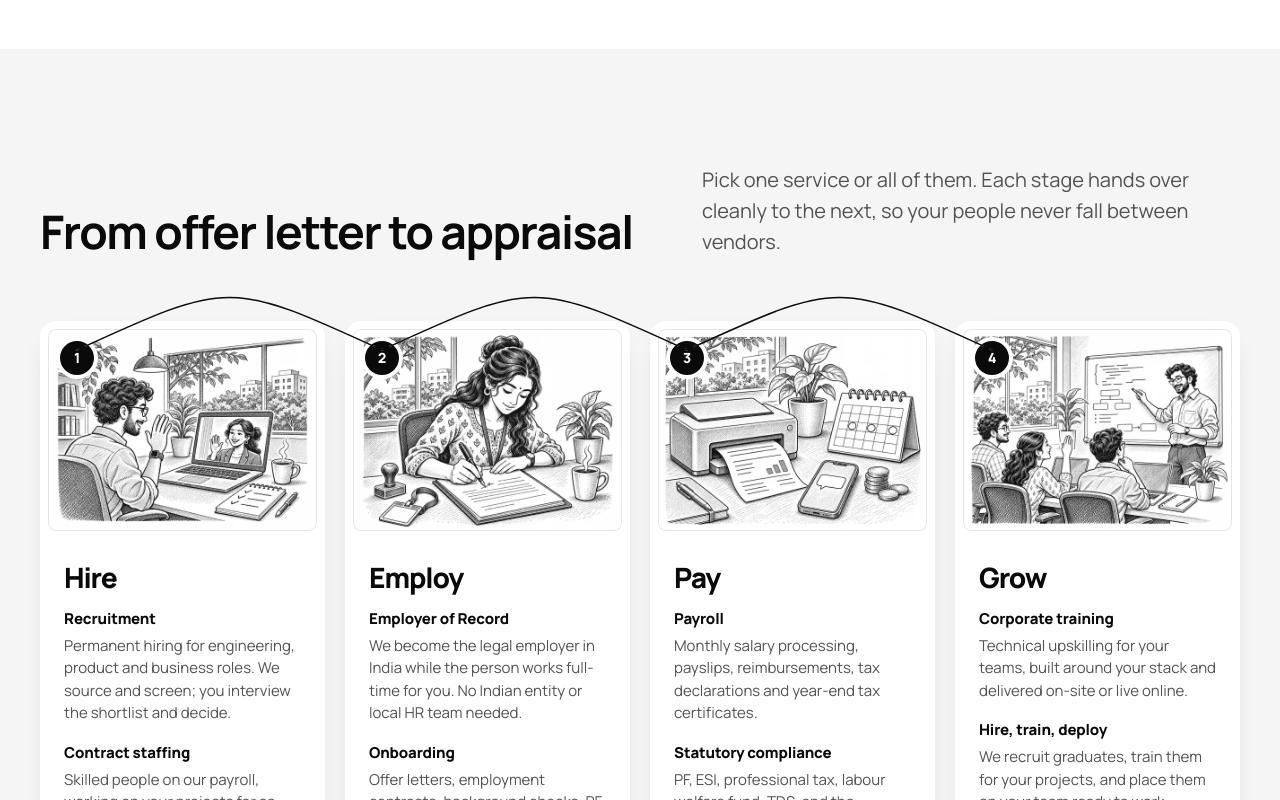
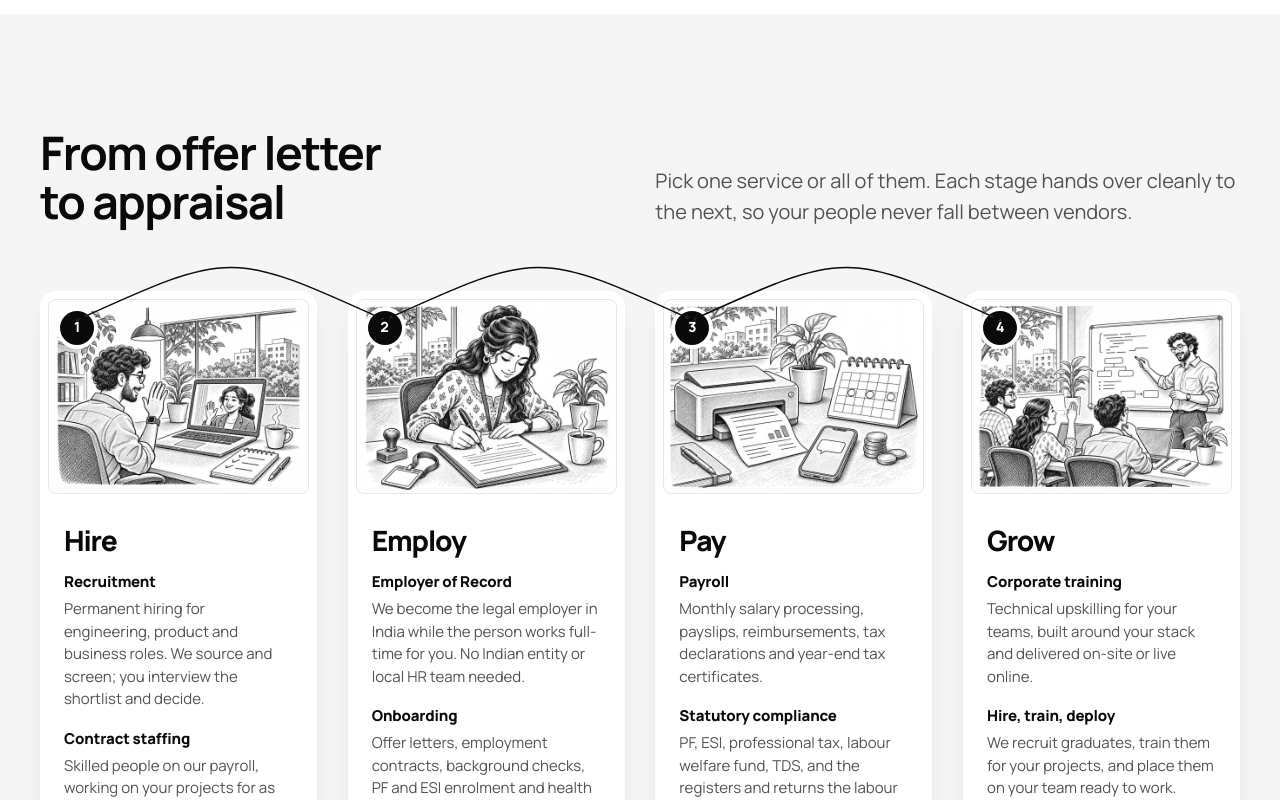
Before and after one commit to Varunsai2000/pavaniit-com, a Next.js app: page / in a window 1280 px wide. Shown: the part 1140-1940 px from the top of the page. Built offline with nearby package versions, Linux system fonts and the light colour scheme.

Commit message:
Layout: one 12-column grid; every split turns at column 7

```diff
--- a/src/app/globals.css
+++ b/src/app/globals.css
@@ -170,7 +170,7 @@ table { font-variant-numeric: tabular-nums; }
 /* ---------- Hero ---------- */
 
 .hero { padding-block: clamp(var(--space-7), 4vw, var(--space-14)) clamp(var(--space-16), 7vw, var(--space-24)); }
-.hero-top { display: grid; grid-template-columns: minmax(0, 1.15fr) minmax(0, 0.85fr); gap: var(--space-7) clamp(var(--space-8), 5vw, var(--space-20)); align-items: end; }
+.hero-top { display: grid; grid-template-columns: var(--grid-half); gap: var(--space-7) var(--grid-gap); align-items: end; }
 .hero-top .display { max-width: var(--measure-display); }
 .hero-side { display: grid; gap: var(--space-5); padding-bottom: var(--space-1); }
 .hero-side .lead { font-size: var(--text-lg); }
@@ -272,9 +272,8 @@ table { font-variant-numeric: tabular-nums; }
 .page-intro .h1, .page-intro .lead { margin-top: var(--space-5); }
 .on-mist { background: var(--color-surface); }
 .section-head { display: grid; gap: var(--space-4); max-width: var(--measure-section); margin-bottom: clamp(var(--space-10), 5vw, var(--space-16)); }
-.section-head-split { display: grid; grid-template-columns: minmax(0, 1fr) minmax(0, 0.9fr); gap: var(--space-5) var(--space-16); align-items: end; margin-bottom: clamp(var(--space-10), 5vw, var(--space-16)); }
-.section-head-split .lead { justify-self: end; }
-@media (max-width: 860px) { .section-head-split { grid-template-columns: minmax(0, 1fr); } .section-head-split .lead { justify-self: start; } }
+.section-head-split { display: grid; grid-template-columns: var(--grid-half); gap: var(--space-5) var(--grid-gap); align-items: end; margin-bottom: clamp(var(--space-10), 5vw, var(--space-16)); }
+@media (max-width: 860px) { .section-head-split { grid-template-columns: minmax(0, 1fr); } }
 
 /* ---------- Journey (four stages) ---------- */
 
@@ -282,7 +281,7 @@ table { font-variant-numeric: tabular-nums; }
 .journey-path { position: absolute; left: 0; width: 100%; top: 0; height: 100%; pointer-events: none; z-index: var(--z-float); overflow: visible; }
 .journey-path .track { fill: none; stroke: var(--color-line-strong); stroke-width: 1.5; stroke-dasharray: 2 7; stroke-linecap: round; }
 .journey-path .draw { fill: none; stroke: var(--color-ink); stroke-width: 1.5; stroke-linecap: round; }
-.journey-grid { position: relative; z-index: var(--z-raised); display: grid; grid-template-columns: repeat(4, minmax(0, 1fr)); gap: var(--space-5); list-style: none; }
+.journey-grid { position: relative; z-index: var(--z-raised); display: grid; grid-template-columns: repeat(4, minmax(0, 1fr)); gap: var(--grid-gap); list-style: none; }
 .stage {
   display: grid; grid-template-rows: auto 1fr auto; height: 100%;
   border-radius: var(--radius-card); background: var(--color-bg); box-shadow: var(--shadow-card);
@@ -330,7 +329,7 @@ table { font-variant-numeric: tabular-nums; }
 .on-ink .h2 { color: var(--color-on-inverse); }
 .on-ink .lead { color: var(--color-on-inverse-2); }
 .ink-head { display: grid; gap: var(--space-5); max-width: var(--measure-section); margin-bottom: clamp(var(--space-10), 5vw, var(--space-20)); }
-.cycle { display: grid; grid-template-columns: minmax(0, 1fr) minmax(0, 1fr); gap: clamp(var(--space-10), 6vw, var(--space-24)); align-items: start; }
+.cycle { display: grid; grid-template-columns: var(--grid-half); gap: var(--space-10) var(--grid-gap); align-items: start; }
 .cycle-steps { list-style: none; display: grid; border-top: var(--border-hairline) solid var(--color-inverse-line); }
 .cycle-steps li { display: grid; grid-template-columns: var(--col-step) minmax(0, 1fr); gap: var(--space-5); padding-block: var(--space-6); border-bottom: var(--border-hairline) solid var(--color-inverse-line); }
 .cycle-n { font-size: var(--text-5xl); font-weight: var(--weight-light); line-height: var(--leading-numeral); letter-spacing: var(--tracking-display); color: var(--color-on-inverse); font-variant-numeric: tabular-nums; }
@@ -390,7 +389,7 @@ table { font-variant-numeric: tabular-nums; }
 
 /* ---------- Pricing ---------- */
 
-.price-grid { display: grid; grid-template-columns: repeat(3, minmax(0, 1fr)); gap: var(--space-4); }
+.price-grid { display: grid; grid-template-columns: repeat(3, minmax(0, 1fr)); gap: var(--grid-gap); }
 .price-card { display: flex; flex-direction: column; padding: var(--space-7); border-radius: var(--radius-card); border: var(--border-hairline) solid var(--color-line); background: var(--color-bg); }
 .price-card.is-lead { background: var(--color-inverse); border-color: var(--color-inverse); color: var(--color-on-inverse); position: relative; overflow: hidden; }
 .price-card > * { position: relative; }
@@ -410,7 +409,7 @@ table { font-variant-numeric: tabular-nums; }
 
 /* ---------- India details ---------- */
 
-.depth { display: grid; grid-template-columns: minmax(0, 0.85fr) minmax(0, 1.15fr); gap: clamp(var(--space-8), 6vw, var(--space-24)); align-items: start; }
+.depth { display: grid; grid-template-columns: var(--grid-half); gap: var(--space-8) var(--grid-gap); align-items: start; }
 .depth-list { list-style: none; border-top: var(--border-strong) solid var(--color-ink); }
 .depth-list li { display: grid; grid-template-columns: minmax(0, 0.75fr) minmax(0, 1.25fr); gap: var(--space-2) var(--space-8); padding-block: var(--space-5); border-bottom: var(--border-hairline) solid var(--color-line); }
 .depth-list b { font-weight: var(--weight-heavy); letter-spacing: var(--tracking-tight); }
@@ -419,15 +418,16 @@ table { font-variant-numeric: tabular-nums; }
 
 /* Numbered ledger: full-width rows, number / topic / detail. */
 .ledger { list-style: none; border-top: var(--border-strong) solid var(--color-ink); }
-.ledger li { display: grid; grid-template-columns: var(--col-index) minmax(0, 0.8fr) minmax(0, 1.6fr); gap: var(--space-2) var(--space-8); align-items: baseline; padding-block: var(--space-7); border-bottom: var(--border-hairline) solid var(--color-line-strong); }
+.ledger li { display: grid; grid-template-columns: var(--grid); gap: var(--space-2) var(--grid-gap); align-items: baseline; padding-block: var(--space-7); border-bottom: var(--border-hairline) solid var(--color-line-strong); }
 .ledger-n { font-size: var(--text-md); font-weight: var(--weight-bold); color: var(--color-ink-3); font-variant-numeric: tabular-nums; }
 .ledger-k { font-size: var(--text-2xl); font-weight: var(--weight-bold); letter-spacing: var(--tracking-title); line-height: var(--leading-snug); }
-.ledger p { color: var(--color-ink-2); max-width: var(--measure); }
-@media (max-width: 760px) { .ledger li { grid-template-columns: var(--col-index-sm) minmax(0, 1fr); } .ledger p { grid-column: 2; } }
+.ledger-k { grid-column: var(--span-topic); }
+.ledger p { grid-column: var(--span-side); color: var(--color-ink-2); max-width: var(--measure); }
+@media (max-width: 760px) { .ledger li { grid-template-columns: var(--col-index-sm) minmax(0, 1fr); } .ledger-k, .ledger p { grid-column: 2; } }
 
 /* ---------- FAQ ---------- */
 
-.faq-layout { display: grid; grid-template-columns: minmax(0, 0.75fr) minmax(0, 1.25fr); gap: var(--space-8) clamp(var(--space-8), 6vw, var(--space-24)); align-items: start; }
+.faq-layout { display: grid; grid-template-columns: var(--grid-half); gap: var(--space-8) var(--grid-gap); align-items: start; }
 .faq-layout > .h2 { position: sticky; top: calc(var(--header-h) + var(--space-8)); }
 .faq { border-top: var(--border-hairline) solid var(--color-line-strong); }
 .faq details { border-bottom: var(--border-hairline) solid var(--color-line-strong); }
@@ -450,7 +450,7 @@ table { font-variant-numeric: tabular-nums; }
 
 /* ---------- CTA band ---------- */
 
-.cta-band { position: relative; overflow: hidden; display: grid; grid-template-columns: minmax(0, 1.1fr) minmax(0, 0.9fr); align-items: stretch; border-radius: var(--radius-card); background: var(--color-inverse); color: var(--color-on-inverse); }
+.cta-band { position: relative; overflow: hidden; display: grid; grid-template-columns: var(--grid-half); column-gap: var(--grid-gap); align-items: stretch; border-radius: var(--radius-card); background: var(--color-inverse); color: var(--color-on-inverse); }
 .cta-copy { padding: clamp(var(--space-10), 5vw, var(--space-16)); align-self: center; }
 .cta-band .h2 { color: var(--color-on-inverse); max-width: var(--measure-heading-wide); }
 .cta-band p { margin-top: var(--space-4); color: var(--color-on-inverse-2); max-width: var(--measure-cta); }
@@ -467,7 +467,7 @@ table { font-variant-numeric: tabular-nums; }
 .crumbs li + li::before { content: "/"; margin-right: var(--space-1-5); color: var(--color-ink-3); }
 
 .page-hero { padding-block: clamp(var(--space-8), 4vw, var(--space-14)) clamp(var(--space-10), 5vw, var(--space-20)); }
-.page-hero-grid { display: grid; grid-template-columns: minmax(0, 1.1fr) minmax(0, 0.9fr); gap: var(--space-8) clamp(var(--space-8), 5vw, var(--space-20)); align-items: center; }
+.page-hero-grid { display: grid; grid-template-columns: var(--grid-half); gap: var(--space-8) var(--grid-gap); align-items: center; }
 .page-hero-grid .h1 { margin-top: var(--space-5); max-width: var(--measure-heading); }
 .page-hero-grid .lead { margin-top: var(--space-5); }
 .page-hero-meta { display: grid; gap: var(--space-4); margin-top: var(--space-7); }
@@ -475,7 +475,7 @@ table { font-variant-numeric: tabular-nums; }
 .page-hero-plain .lead { margin-top: var(--space-5); }
 @media (max-width: 900px) { .page-hero-grid { grid-template-columns: minmax(0, 1fr); } .page-hero-art { order: -1; } }
 
-.service-block { display: grid; grid-template-columns: minmax(0, 0.9fr) minmax(0, 1.1fr); gap: var(--space-6) clamp(var(--space-8), 6vw, var(--space-24)); padding-block: clamp(var(--space-10), 5vw, var(--space-16)); border-top: var(--border-hairline) solid var(--color-line); }
+.service-block { display: grid; grid-template-columns: var(--grid-half); gap: var(--space-6) var(--grid-gap); padding-block: clamp(var(--space-10), 5vw, var(--space-16)); border-top: var(--border-hairline) solid var(--color-line); }
 .service-block:first-child { border-top: 0; padding-top: 0; }
 .service-block .h2 { font-size: var(--text-h2-sm); }
 .service-block .lead { margin-top: var(--space-4); }
@@ -484,7 +484,7 @@ table { font-variant-numeric: tabular-nums; }
 .check-list li svg { width: var(--icon-lg); height: var(--icon-lg); color: var(--color-ink); margin-top: var(--space-0-5); }
 @media (max-width: 860px) { .service-block { grid-template-columns: minmax(0, 1fr); } }
 
-.steps { list-style: none; display: grid; grid-template-columns: repeat(4, minmax(0, 1fr)); gap: var(--space-4); }
+.steps { list-style: none; display: grid; grid-template-columns: repeat(4, minmax(0, 1fr)); gap: var(--grid-gap); }
 .steps li { padding: var(--space-6); border-radius: var(--radius-card); background: var(--color-bg); box-shadow: var(--shadow-card); }
 .steps .step-n { display: grid; place-items: center; width: var(--size-step); height: var(--size-step); border-radius: var(--radius-pill); background: var(--color-inverse); color: var(--color-on-inverse); font-size: var(--text-sm); font-weight: var(--weight-heavy); }
 .steps .h4 { margin-top: var(--space-6); }
@@ -492,7 +492,7 @@ table { font-variant-numeric: tabular-nums; }
 @media (max-width: 900px) { .steps { grid-template-columns: repeat(2, minmax(0, 1fr)); } }
 @media (max-width: 520px) { .steps { grid-template-columns: minmax(0, 1fr); } }
 
-.next-stage { display: grid; grid-template-columns: minmax(0, 1fr) minmax(0, 1fr); gap: var(--space-8) clamp(var(--space-8), 6vw, var(--space-24)); align-items: center; }
+.next-stage { display: grid; grid-template-columns: var(--grid-half); gap: var(--space-8) var(--grid-gap); align-items: center; }
 .next-card { display: grid; grid-template-columns: minmax(0, 0.9fr) minmax(0, 1.1fr); border-radius: var(--radius-card); background: var(--color-bg); box-shadow: var(--shadow-card); overflow: hidden; text-decoration: none; color: inherit; transition: transform var(--dur-panel) var(--ease-out); }
 .next-card .stage-art { min-height: var(--size-art-min); }
 .next-card-body { padding: var(--space-6); display: grid; gap: var(--space-3); align-content: center; }
@@ -502,12 +502,14 @@ table { font-variant-numeric: tabular-nums; }
   .next-card .stage-art > img { height: auto; aspect-ratio: var(--frame-ratio); } }
 
 /* Docs (privacy, glossary) */
-.doc { display: grid; grid-template-columns: minmax(0, 0.6fr) minmax(0, 1.4fr); gap: var(--space-8) clamp(var(--space-10), 6vw, var(--space-24)); align-items: start; }
+.doc { display: grid; grid-template-columns: var(--grid); gap: var(--space-8) var(--grid-gap); align-items: start; }
+.doc > :first-child { grid-column: var(--span-aside); }
+.doc > :last-child { grid-column: var(--span-doc); }
 .doc-aside { position: sticky; top: calc(var(--header-h) + var(--space-8)); display: grid; gap: var(--space-4); }
 .doc-aside nav { display: grid; gap: var(--space-0-5); margin-top: var(--space-2); max-height: calc(100vh - var(--header-h) * 3); overflow-y: auto; }
 .doc-aside nav a { padding: var(--space-1-5) var(--space-3); border-radius: var(--radius-control); font-size: var(--text-md); color: var(--color-ink-2); text-decoration: none; }
 @media (hover: hover) and (pointer: fine) { .doc-aside nav a:hover { background: var(--color-surface); color: var(--color-ink); } }
-@media (max-width: 900px) { .doc { grid-template-columns: minmax(0, 1fr); } .doc-aside { position: static; } .doc-aside nav { display: none; } }
+@media (max-width: 900px) { .doc { grid-template-columns: minmax(0, 1fr); } .doc > :first-child, .doc > :last-child { grid-column: auto; } .doc-aside { position: static; } .doc-aside nav { display: none; } }
 .prose { max-width: var(--measure-prose); }
 .prose h2 { margin-top: var(--space-12); margin-bottom: var(--space-3); font-size: var(--text-2xl); font-weight: var(--weight-heavy); letter-spacing: var(--tracking-title); }
 .prose h2:first-child { margin-top: 0; }
@@ -529,7 +531,7 @@ table { font-variant-numeric: tabular-nums; }
 .term:target h2 { color: var(--color-inverse); }
 
 /* People (about) */
-.people { display: grid; grid-template-columns: repeat(2, minmax(0, 1fr)); gap: var(--space-4); }
+.people { display: grid; grid-template-columns: var(--grid-half); gap: var(--grid-gap); }
 .person-card { display: grid; grid-template-columns: var(--size-avatar) minmax(0, 1fr); gap: var(--space-5); padding: var(--space-7); border-radius: var(--radius-card); background: var(--color-surface); }
 .avatar { display: grid; place-items: center; width: var(--size-avatar); height: var(--size-avatar); border-radius: var(--radius-pill); background: var(--color-bg); color: var(--color-ink-3); font-size: var(--text-lg); font-weight: var(--weight-heavy); }
 .person-card p { margin-top: var(--space-2); color: var(--color-ink-2); font-size: var(--text-md); }
@@ -538,7 +540,7 @@ table { font-variant-numeric: tabular-nums; }
 
 /* ---------- Forms ---------- */
 
-.contact-layout { display: grid; grid-template-columns: minmax(0, 0.85fr) minmax(0, 1.15fr); gap: var(--space-10) clamp(var(--space-10), 6vw, var(--space-24)); align-items: start; }
+.contact-layout { display: grid; grid-template-columns: var(--grid-half); gap: var(--space-10) var(--grid-gap); align-items: start; }
 @media (max-width: 900px) { .contact-layout { grid-template-columns: minmax(0, 1fr); } }
 .contact-facts { list-style: none; display: grid; margin-top: var(--space-8); border-top: var(--border-hairline) solid var(--color-line); }
 .contact-facts li { display: grid; grid-template-columns: var(--col-label) minmax(0, 1fr); gap: var(--space-4); padding-block: var(--space-4); border-bottom: var(--border-hairline) solid var(--color-line); font-size: var(--text-md); }
@@ -579,7 +581,9 @@ select.input { appearance: none; padding-right: var(--space-10); background: var
 /* ---------- Footer ---------- */
 
 .site-footer { margin-top: clamp(var(--space-12), 6vw, var(--space-24)); background: var(--color-inverse); color: var(--color-on-inverse-2); padding-block: clamp(var(--space-14), 7vw, var(--space-24)) calc(var(--space-8) + env(safe-area-inset-bottom, 0)); font-size: var(--text-md); }
-.footer-top { display: grid; grid-template-columns: minmax(0, 1.2fr) repeat(3, minmax(0, 1fr)); gap: var(--space-10); }
+.footer-top { display: grid; grid-template-columns: var(--grid); gap: var(--space-10) var(--grid-gap); }
+.footer-brand { grid-column: var(--span-main); }
+.footer-col { grid-column: var(--span-link-col); }
 .footer-brand .brand { color: var(--color-on-inverse); }
 .footer-brand p { margin-top: var(--space-4); max-width: var(--measure-note); }
 .footer-col h2 { font-size: var(--text-sm); font-weight: var(--weight-heavy); color: var(--color-on-inverse); margin-bottom: var(--space-4); }
@@ -587,7 +591,7 @@ select.input { appearance: none; padding-right: var(--space-10); background: var
 .footer-col a { text-decoration: none; }
 .footer-col a:hover { color: var(--color-on-inverse); text-decoration: underline; }
 .footer-legal { display: flex; flex-wrap: wrap; justify-content: space-between; gap: var(--space-3) var(--space-8); margin-top: var(--space-14); padding-top: var(--space-6); border-top: var(--border-hairline) solid var(--color-inverse-line); font-size: var(--text-sm); color: var(--color-on-inverse-2); }
-@media (max-width: 900px) { .footer-top { grid-template-columns: repeat(2, minmax(0, 1fr)); } .footer-brand { grid-column: 1 / -1; } }
+@media (max-width: 900px) { .footer-top { grid-template-columns: var(--grid-half); } .footer-brand { grid-column: 1 / -1; } .footer-col { grid-column: auto; } }
 
 /* ---------- 404 ---------- */
 
--- a/src/app/tokens.css
+++ b/src/app/tokens.css
@@ -117,6 +117,21 @@
   --section-y-page-top: clamp(40px, 5vw, 72px);  /* top of pages without a hero: contact, privacy */
   --section-y-after-hero: clamp(24px, 3vw, 48px); /* section that follows a page hero */
   --header-h: 68px;
+
+  /* ---- Grid: one 12-column grid under every section ----
+     Two equal halves with --grid-gap turn exactly at column 7, and 3 or 4
+     equal columns with the same gap land on grid lines too, so every split,
+     card row and footer column shares the same vertical lines. */
+  --grid-cols: 12;
+  --grid-gap: clamp(var(--space-5), 2.4vw, var(--space-8));
+  --grid: repeat(var(--grid-cols), minmax(0, 1fr));
+  --grid-half: repeat(2, minmax(0, 1fr));
+  --span-main: 1 / 7;       /* left half */
+  --span-side: 7 / -1;      /* right half: every split turns at column 7 */
+  --span-topic: 2 / 7;      /* ledger topic, after the index column */
+  --span-aside: 1 / 5;      /* reading pages: sticky aside */
+  --span-doc: 5 / -1;       /* reading pages: the document */
+  --span-link-col: span 2;  /* footer link columns */
   --measure-prose: 42em;    /* long-form pages: privacy, glossary terms */
   --measure: 40em;          /* max line length for body copy */
   --measure-lead: 36em;     /* max line length for leads */
```
Also changed, not shown: 1 other file (tests, documents, lock files or other folders).
